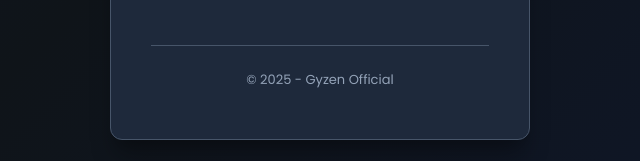
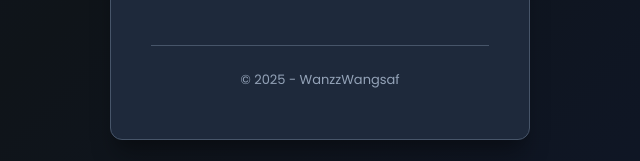
Before and after one commit to wanzchil/cpanelxwanz, a plain HTML site: page index.html in a window 1280 px wide. Shown: the part 639-800 px from the top of the page, 320-960 px from the left. Drawn offline with Linux system fonts and the light colour scheme.

Commit message:
Update footer text from Gyzen to WanzzWangsaf

```diff
--- a/index.html
+++ b/index.html
@@ -53,7 +53,7 @@
       <div id="error" class="error-message"></div>
 
       <div class="card-footer">
-        <p class="footer-text">© 2025 - Gyzen Official</p>
+        <p class="footer-text">© 2025 - WanzzWangsaf</p>
       </div>
     </div>
   </div>
```
